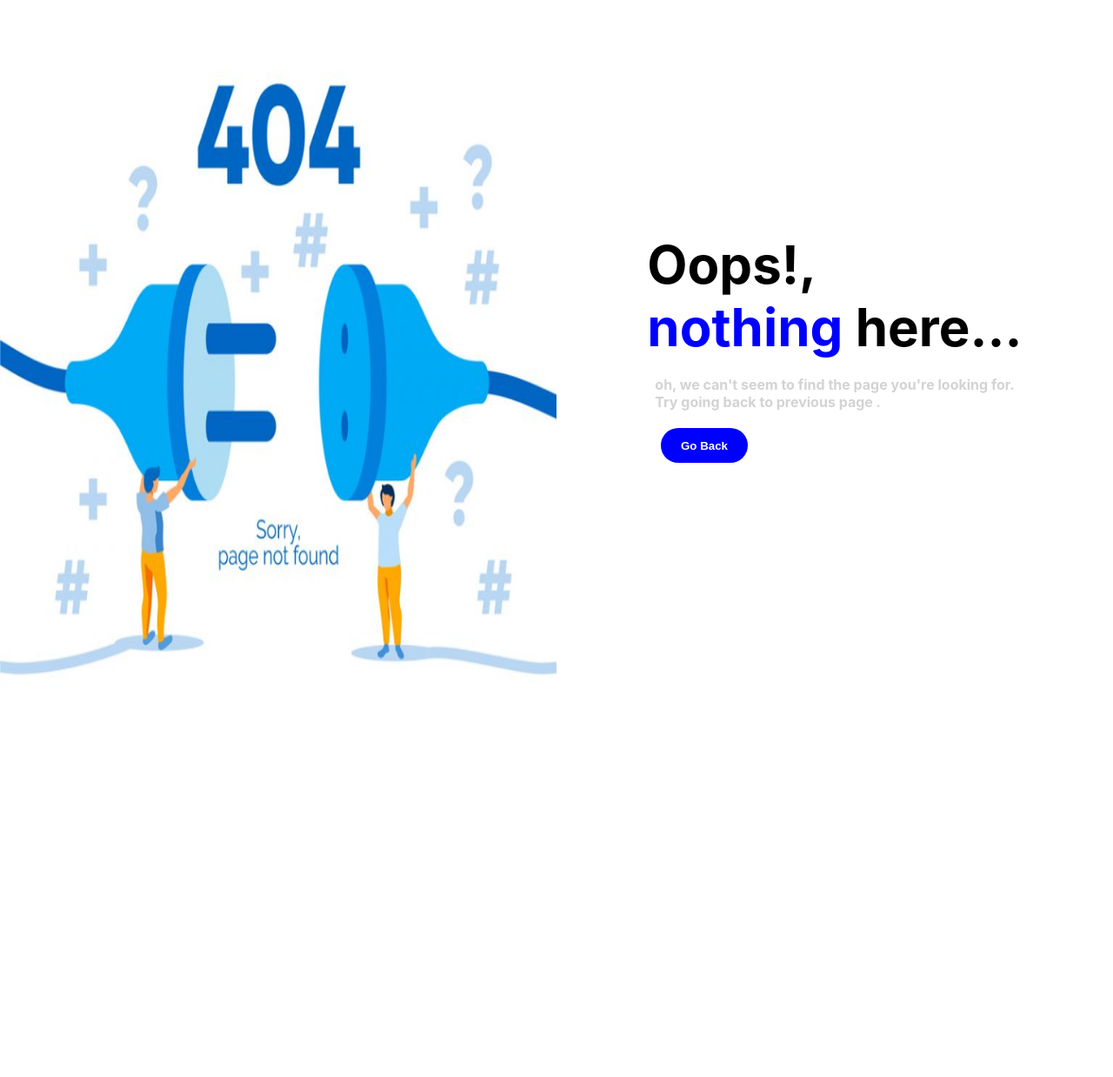
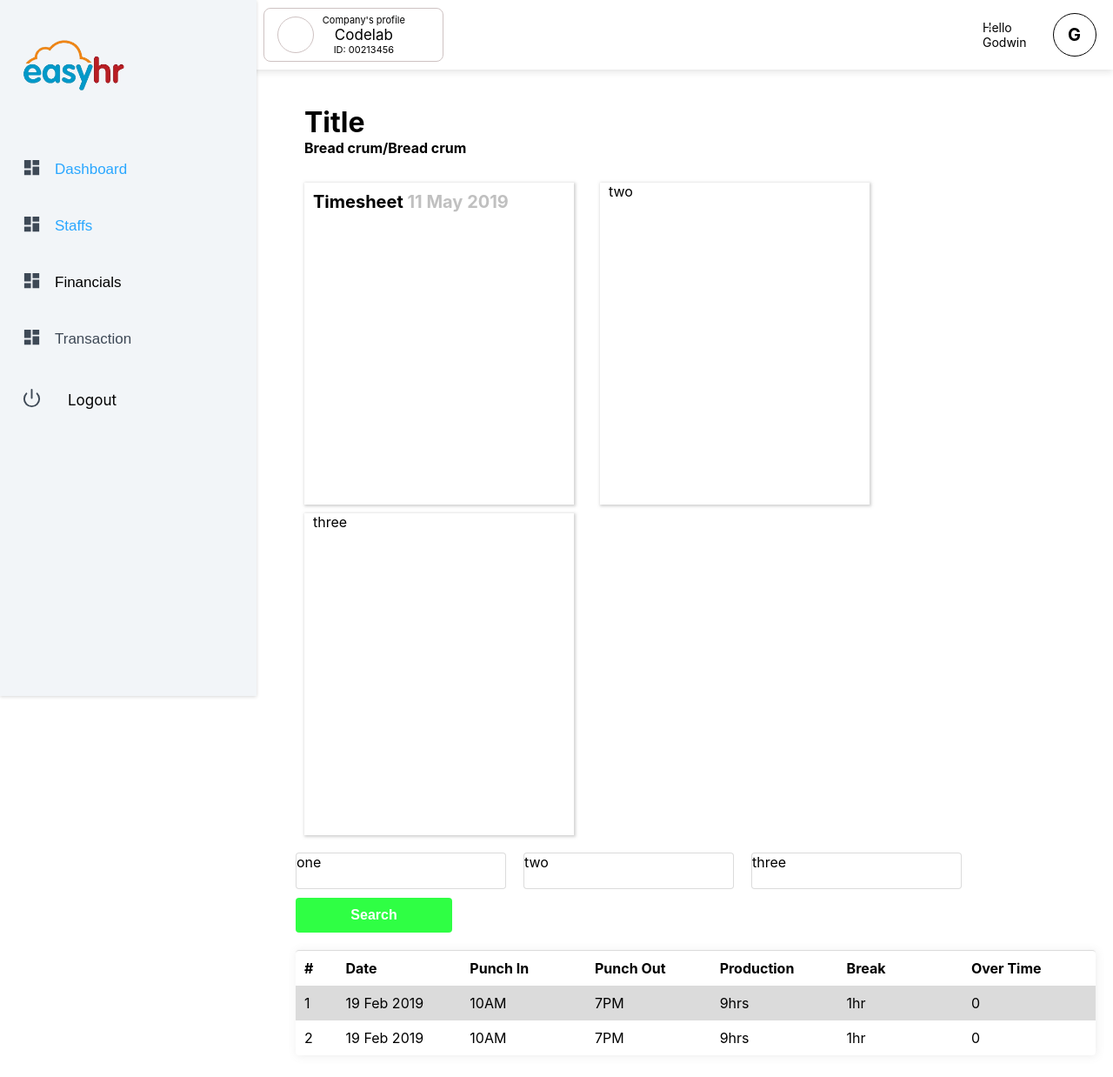
Before and after one commit to OgbuEsther/Easy_HR_FE2, a React (Create React App) app: page /dashboard/attendance in a window 1280 px wide. Shown: the top 1238 px of the page at 87% size. Before the commit the page ends 804 px from the top, so only its background shows below. Built offline with nearby package versions, Linux system fonts and the light colour scheme.

Commit message:
attendance page added

```diff
--- /dev/null
+++ b/src/pages/Attendance.tsx
@@ -0,0 +1,239 @@
+import React from 'react'
+import styled from "styled-components"
+
+const Attendance = () => {
+  return (
+    <AttendancePage>
+       <AttendanceMainPage>
+       <TitleAndBreadCrumColumn>
+            <Title>Title</Title>
+            <BreadCrum>Bread crum/Bread crum</BreadCrum>
+        </TitleAndBreadCrumColumn>
+        <StatisticColumn>
+            <Card className='one'>
+              <CardTitle>
+                  Timesheet <span>11 May 2019</span>
+              </CardTitle>
+              <CardContent>
+                <PunchInRecord>
+
+                </PunchInRecord>
+              </CardContent>
+            </Card>
+            <Card className='two'>two</Card>
+            <Card className='three'>three</Card>
+        </StatisticColumn>
+        <TimingColumn>
+            <TimeCard className='one'>one</TimeCard>
+            <TimeCard className='two'>two</TimeCard>
+            <TimeCard className='three'>three</TimeCard>
+            <SearchButton>Search</SearchButton>
+        </TimingColumn>
+        <TableSection>
+            <TableColumn>
+                <TableHead className='number-sign'>#</TableHead>
+                <TableHead className='date-head'>Date</TableHead>
+                <TableHead className='punch-head'>Punch In</TableHead>
+                <TableHead className='punch-head'>Punch Out</TableHead>
+                <TableHead className='production-head'>Production</TableHead>
+                <TableHead className='break-head'>Break</TableHead>
+                <TableHead className='over-time-head'>Over Time</TableHead>
+            </TableColumn>
+            <TableColumn>
+                <TableNumber className='number'>1</TableNumber>
+                <TableDown className='date'>19 Feb 2019</TableDown>
+                <TableDown className='punch'>10AM</TableDown>
+                <TableDown className='punch'>7PM</TableDown>
+                <TableDown className='production'>9hrs</TableDown>
+                <TableDown className='break'>1hr</TableDown>
+                <TableDown className='over-time'>0</TableDown>
+            </TableColumn>
+            <TableColumn>
+                <TableNumber className='number'>2</TableNumber>
+                <TableDown className='date'>19 Feb 2019</TableDown>
+                <TableDown className='punch'>10AM</TableDown>
+                <TableDown className='punch'>7PM</TableDown>
+                <TableDown className='production'>9hrs</TableDown>
+                <TableDown className='break'>1hr</TableDown>
+                <TableDown className='over-time'>0</TableDown>
+            </TableColumn>
+        </TableSection>
+       </AttendanceMainPage>
+    </AttendancePage>
+  )
+}
+
+export default Attendance;
+
+
+// Table styling area
+
+const TableNumber = styled.td`
+padding: 10px 0px;
+padding-left: 10px;
+`
+
+const TableDown = styled.td`
+  height: auto;
+text-align: start;
+padding: 10px 0px;
+`
+
+const TableHead = styled.th`
+height: auto;
+width: 150px;
+text-align: start;
+padding: 10px 0px;
+`
+
+const TableColumn = styled.tr`
+height: auto;
+width: auto;
+
+.number-sign{
+  width: 50px;
+  padding-left: 10px;
+}
+
+
+
+`
+
+const TableSection = styled.div`
+height: auto;
+width: auto;
+margin-top: 10px;
+margin-left: 20px;
+margin-right: 20px;
+border-top: 1px solid #cfcfcfbe;
+border-radius: 4px;
+
+tr:nth-child(even){
+  background-color: #cfcfcfbe;
+}
+box-shadow: 1px 1px 10px 1px rgba(105, 105, 105, 0.1);
+`
+
+
+
+// Timing styling area
+const SearchButton = styled.button`
+height: 40px;
+width: 180px;
+font-size: 16px;
+font-weight: 600;
+background-color: white;
+margin-left: 20px;
+border-radius: 4px;
+border: none;
+background-color: #2fff44;
+margin-bottom: 10px;
+color:white;
+`
+
+const TimeCard = styled.div`
+height: 40px;
+width: 240px;
+background-color: white;
+margin-left: 20px;
+border-radius: 4px;
+border: 1px solid #cfcfcfbe;
+margin-bottom: 10px;
+`
+
+const TimingColumn = styled.div`
+    height: auto;
+  width: auto;
+  margin-top: 10px;
+  display: flex;
+  justify-content: flex-start;
+  align-items: center;
+  flex-wrap: wrap;
+
+`
+
+
+
+// Statistic styling area
+
+const PunchInRecord = styled.div``
+
+const CardContent = styled.div``;
+
+const CardTitle = styled.h4`
+height: auto;
+width: auto;
+margin: 0px;
+font-size: 20px;
+text-align: start;
+padding-top: 10px;
+
+span{
+  color: silver;
+}
+`
+
+const Card = styled.div`
+  height: 370px;
+  width: 300px;
+  background-color: white;
+  box-shadow: 1px 1px 3px 1px rgba(166, 165, 165, 0.5);
+  margin-left: 30px;
+  margin-bottom: 10px;
+  padding-left: 10px;
+`;
+
+const StatisticColumn = styled.div`
+   height: auto;
+  width: auto;
+  /* background-color: gray; */
+  margin-top: 10px;
+  display: flex;
+  justify-content: flex-start;
+  align-items: center;
+  flex-wrap: wrap;
+
+`
+
+
+
+// Title and BreadCrum styling area
+const TitleAndBreadCrumColumn = styled.div`
+  height: 100px;
+  width: auto;
+  display: flex;
+  justify-content: center;
+  flex-direction: column;
+  padding-left: 30px;
+`
+
+const BreadCrum = styled.h4`
+  margin: 0px;
+`;
+
+const Title = styled.h1`
+  margin: 0px;
+`
+
+
+
+
+// Attendance Page
+const AttendanceMainPage = styled.div`
+   height: auto;
+   width: calc(100vw - 320px);
+   padding-bottom: 50px;
+   /* background-color: blue; */
+
+`
+
+
+// Attendance Page
+const AttendancePage = styled.div`
+    height: auto;
+    width: 100%;
+    display: flex;
+    justify-content: flex-end;
+    align-items: center;
+    padding-top: 100px;
+`
--- a/src/routes/Routes.tsx
+++ b/src/routes/Routes.tsx
@@ -21,6 +21,7 @@ const About = lazy(() => import("../pages/landingpage/Connect"));
 const Staffs = lazy(() => import("../pages/Staffs"));
 const ParentComp = lazy(() => import("../pages/ParentComp"));
 const ContactUs = lazy(() => import("../pages/landingpage/ContactUs"));
+const Attendance = lazy(()=> import("../pages/Attendance"))
 
 export const Elements = createBrowserRouter([
   {
@@ -66,6 +67,12 @@ export const Elements = createBrowserRouter([
       {
         path: "/dashboard/payroll",
         element: <Payroll />,
+        hasErrorBoundary: true,
+        errorElement: <ErrorBoundary />,
+      },
+      {
+        path: "/dashboard/attendance",
+        element: <Attendance />,
         hasErrorBoundary: true,
         errorElement: <ErrorBoundary />,
       },
```
